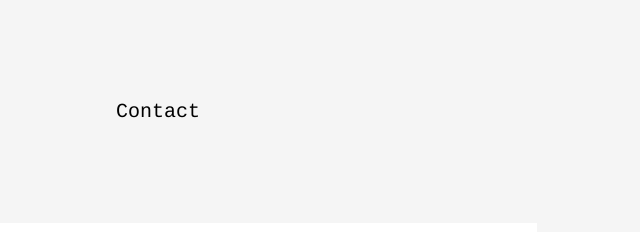
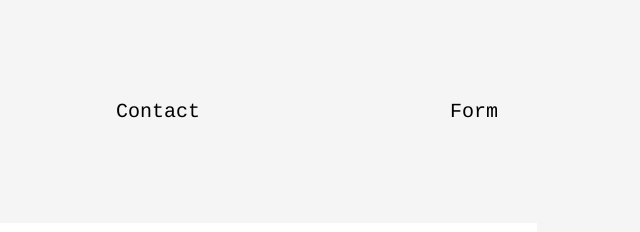
Before and after one commit to laveshverma/resume, a plain HTML site: page index.html in a window 1280 px wide. Shown: the top 232 px of the page, 640-1280 px from the left. Drawn offline with Linux system fonts and the light colour scheme.

Commit message:
Update index.html

```diff
--- a/index.html
+++ b/index.html
@@ -20,6 +20,9 @@
     <div>
       <a href="contact.html"> Contact </a>
     </div>
+    <div>
+    <a href="form.html"> Form </a>
+    </div>
   </div>
 
   <div id="content" style="width: 85%; margin: 0 auto;">
```
